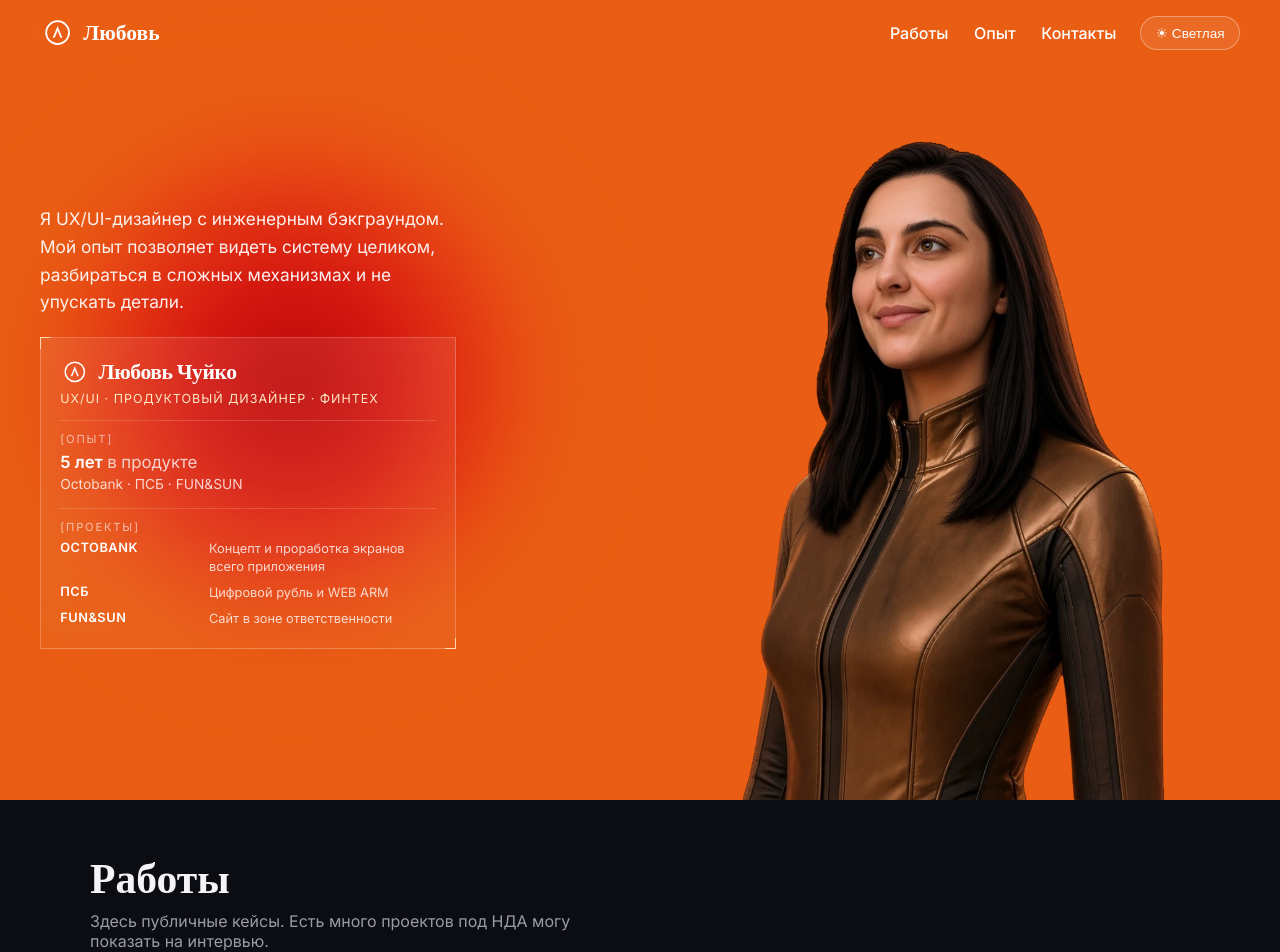
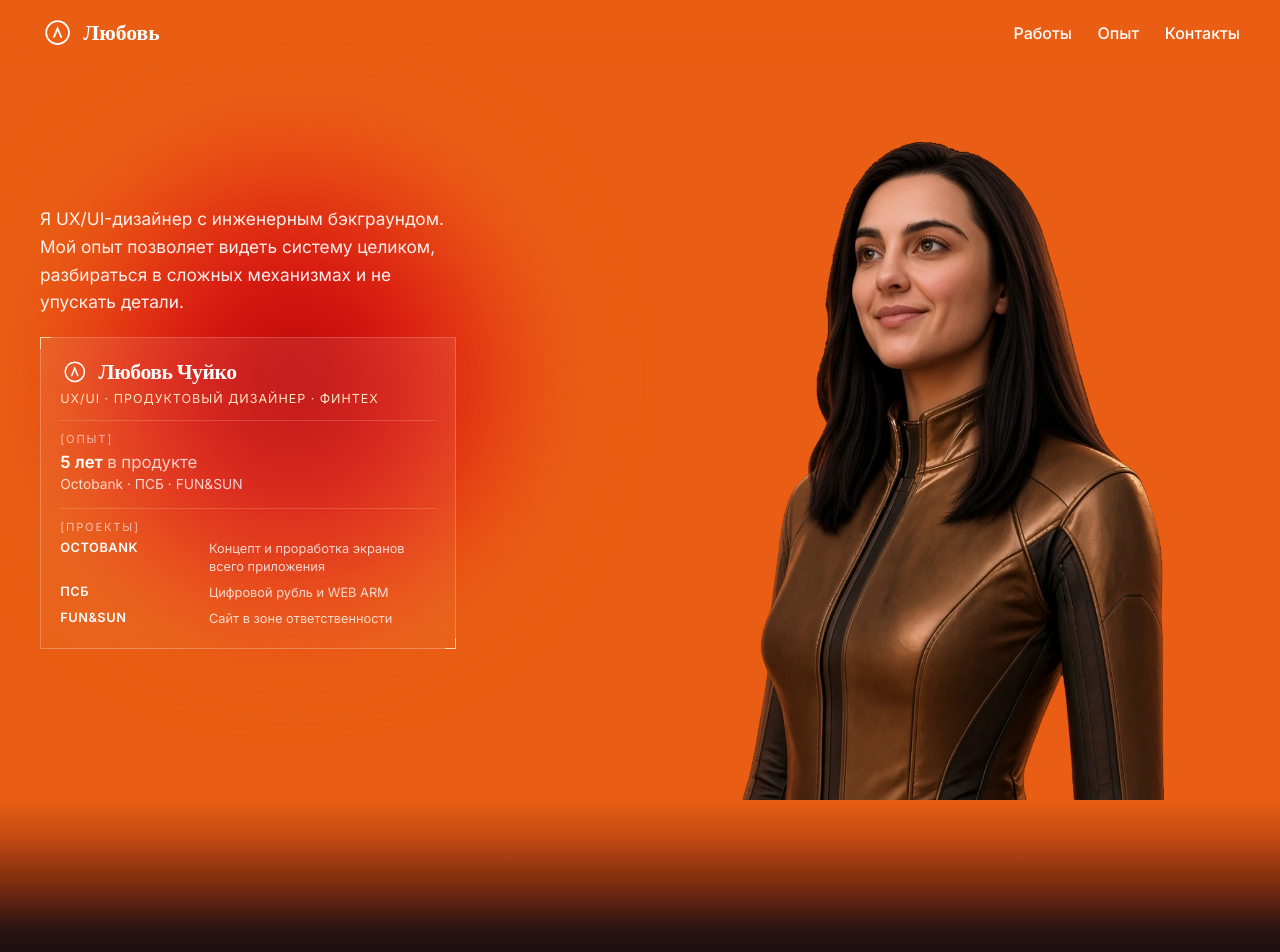
Before and after one commit to lyubov-dotcom/my_website, a React (Vite) app: page / in a window 1280 px wide. Shown: the top 952 px of the page. Built offline with nearby package versions, Linux system fonts and the light colour scheme.

Commit message:
Lock the site to dark theme and fade the hero into the work section.
The theme switcher is gone, and the orange first screen now blends into the dark page through a gradient.

Co-authored-by: lyubov-dotcom <lyubov-dotcom@users.noreply.github.com>

```diff
--- a/index.html
+++ b/index.html
@@ -1,5 +1,5 @@
 <!doctype html>
-<html lang="en" data-theme="dark">
+<html lang="ru" data-theme="dark">
   <head>
     <meta charset="UTF-8" />
     <link rel="icon" type="image/svg+xml" href="./favicon.svg" />
--- a/src/App.css
+++ b/src/App.css
@@ -1,8 +1,6 @@
 :root {
   --content-width: min(1200px, calc(100% - 3rem));
-}
-
-:root[data-theme='dark'] {
+  --hero: #e95e14;
   --bg: #0c0d12;
   --bg-soft: #14151d;
   --surface: rgba(255, 255, 255, 0.04);
@@ -12,18 +10,6 @@
   --accent: #8a7bff;
   --accent-strong: #7c5cff;
   --shadow: 0 30px 60px -30px rgba(0, 0, 0, 0.8);
-}
-
-:root[data-theme='light'] {
-  --bg: #f7f6fb;
-  --bg-soft: #ffffff;
-  --surface: rgba(18, 18, 40, 0.03);
-  --border: rgba(18, 18, 40, 0.1);
-  --text: #16161d;
-  --text-muted: #5c5c6b;
-  --accent: #6a53ff;
-  --accent-strong: #5a3fff;
-  --shadow: 0 30px 60px -34px rgba(60, 50, 120, 0.35);
 }
 
 body {
@@ -60,6 +46,20 @@ body {
 .shell--home .footer {
   width: min(1100px, 100% - 3rem);
   margin-inline: auto;
+}
+
+.hero-fade {
+  height: clamp(8rem, 22vh, 14rem);
+  margin: 0;
+  background: linear-gradient(
+    180deg,
+    var(--hero) 0%,
+    #c24a12 22%,
+    #7a2c10 48%,
+    #2a1212 74%,
+    var(--bg) 100%
+  );
+  pointer-events: none;
 }
 
 /* ---------- Nav ---------- */
@@ -102,12 +102,6 @@ body {
 
 .site-bar.is-over-hero .brand-mark {
   color: #fff;
-}
-
-.site-bar.is-over-hero .theme-toggle {
-  color: #fff;
-  border-color: rgba(255, 255, 255, 0.35);
-  background: rgba(255, 255, 255, 0.08);
 }
 
 .site-bar-inner {
@@ -184,23 +178,6 @@ body {
   color: var(--text);
 }
 
-.theme-toggle {
-  cursor: pointer;
-  border: 1px solid var(--border);
-  background: var(--surface);
-  color: var(--text);
-  padding: 0.5rem 0.9rem;
-  border-radius: 999px;
-  font-size: 0.85rem;
-  font-weight: 500;
-  transition: border-color 0.2s ease, transform 0.2s ease;
-}
-
-.theme-toggle:hover {
-  border-color: var(--accent);
-  transform: translateY(-1px);
-}
-
 /* ---------- Hero ---------- */
 .hero {
   display: grid;
@@ -219,7 +196,7 @@ body {
   min-height: 100dvh;
   height: 100dvh;
   padding: 0;
-  background: #e95e14;
+  background: var(--hero);
   color: #fff;
   overflow: hidden;
 }
--- a/src/Layout.tsx
+++ b/src/Layout.tsx
@@ -2,23 +2,6 @@ import { useEffect, useMemo, useState } from 'react'
 import { Link, Outlet, useLocation, useNavigate } from 'react-router-dom'
 import LogoMark from './components/LogoMark'
 import './App.css'
-
-type Theme = 'light' | 'dark'
-
-function useTheme(): [Theme, () => void] {
-  const [theme, setTheme] = useState<Theme>(() => {
-    const stored = localStorage.getItem('theme')
-    return stored === 'light' || stored === 'dark' ? stored : 'dark'
-  })
-
-  useEffect(() => {
-    document.documentElement.setAttribute('data-theme', theme)
-    localStorage.setItem('theme', theme)
-  }, [theme])
-
-  const toggle = () => setTheme((t) => (t === 'dark' ? 'light' : 'dark'))
-  return [theme, toggle]
-}
 
 function useHeaderMotion() {
   const [hidden, setHidden] = useState(false)
@@ -62,13 +45,17 @@ function useHeaderMotion() {
 }
 
 function Layout() {
-  const [theme, toggleTheme] = useTheme()
   const { hidden, expanded } = useHeaderMotion()
   const navigate = useNavigate()
   const location = useLocation()
   const year = useMemo(() => new Date().getFullYear(), [])
   const isHome = location.pathname === '/'
   const [overHero, setOverHero] = useState(isHome)
+
+  useEffect(() => {
+    document.documentElement.setAttribute('data-theme', 'dark')
+    localStorage.removeItem('theme')
+  }, [])
 
   const goToSection = (id: string) => {
     const scroll = () => {
@@ -124,14 +111,6 @@ function Layout() {
             <button type="button" onClick={() => goToSection('experience')}>Опыт</button>
             <button type="button" onClick={() => goToSection('contacts')}>Контакты</button>
           </nav>
-          <button
-            type="button"
-            className="theme-toggle"
-            onClick={toggleTheme}
-            aria-label="Переключить тему"
-          >
-            {theme === 'dark' ? '☀︎ Светлая' : '☾ Тёмная'}
-          </button>
         </div>
       </header>
 
--- a/src/index.css
+++ b/src/index.css
@@ -1,5 +1,5 @@
 :root {
-  color-scheme: light dark;
+  color-scheme: dark;
 }
 
 *,
--- a/src/pages/Home.tsx
+++ b/src/pages/Home.tsx
@@ -121,6 +121,7 @@ function Home() {
           <HeroAvatar />
         </div>
       </section>
+      <div className="hero-fade" aria-hidden="true" />
 
       <section id="work" className="work">
         <div className="section-head">
```
